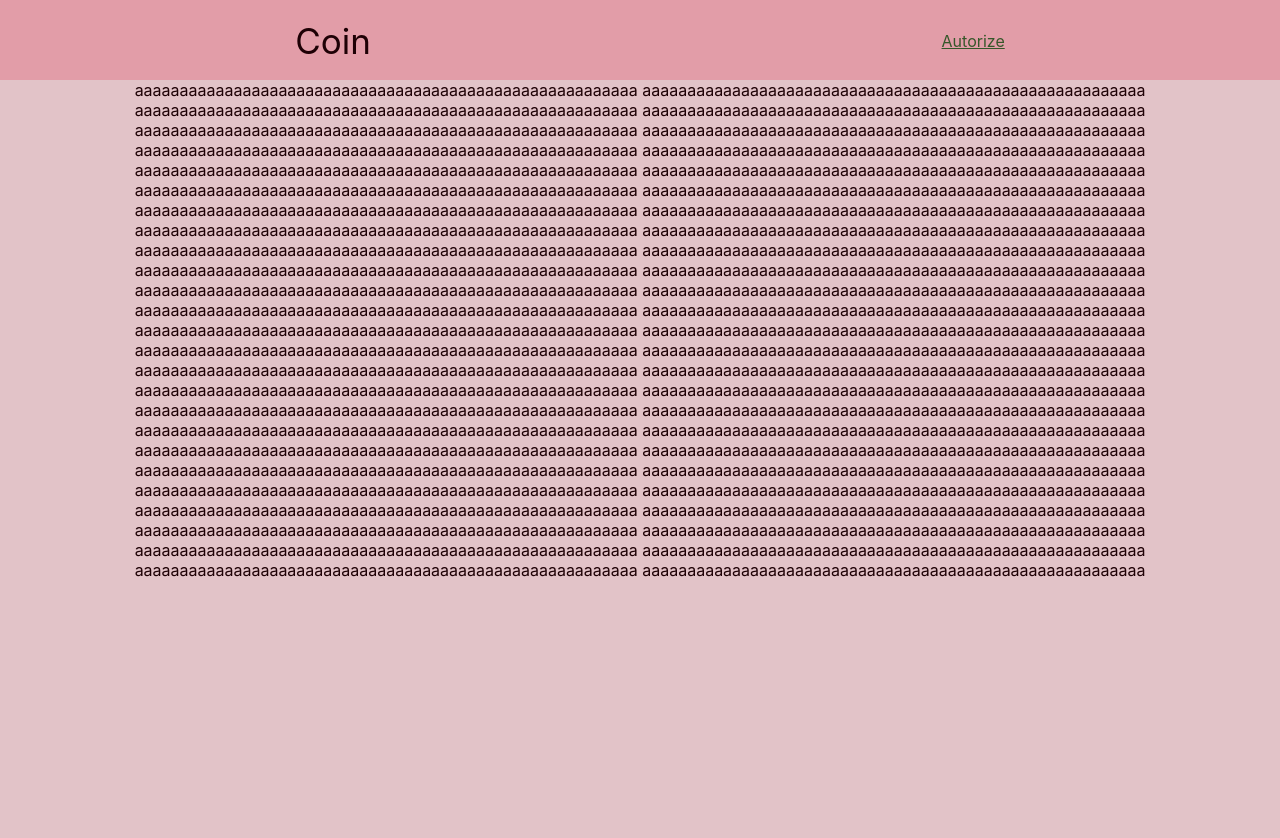
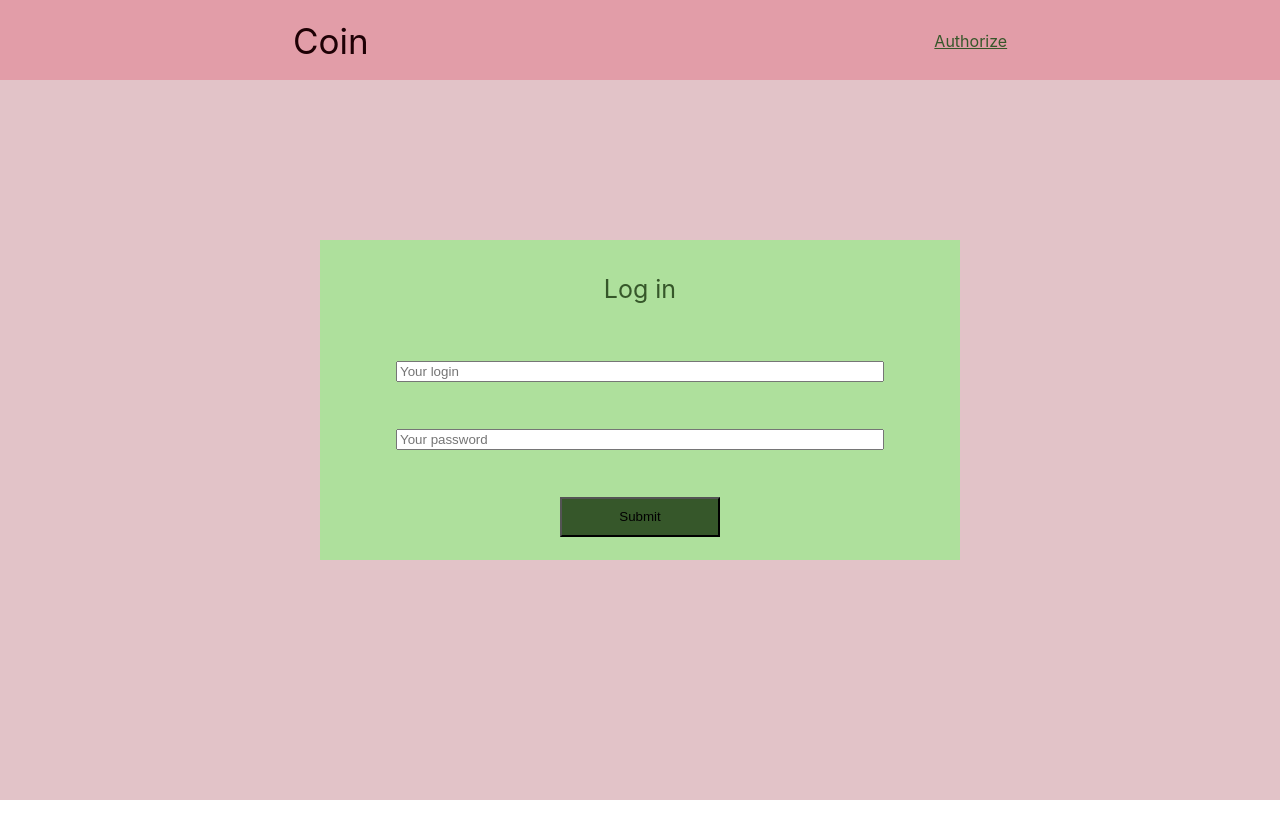
Before and after one commit to valentinnodan/testing_course, a React (Create React App) app in the folder client/: page /authorize in a window 1280 px wide. Shown: the top 838 px of the page. After the commit the page ends 800 px from the top, so only its background shows below. Built offline with nearby package versions, Linux system fonts and the light colour scheme.

Commit message:
better routing

```diff
--- a/client/package.json
+++ b/client/package.json
@@ -32,5 +32,5 @@
       "last 1 safari version"
     ]
   },
-  "proxy": "https://localhost:5000"
+  "proxy": "https://localhost:5000/api"
 }
--- /dev/null
+++ b/client/src/components/autorization/Authorization.css
@@ -0,0 +1,39 @@
+.App-form_wrapper {
+    width: 100%;
+    height: 100%;
+    display: flex;
+    justify-content: center;
+
+    /*background-color: #AEE09C;*/
+    color: #36572A;
+}
+
+.App-form {
+
+    width: 50%;
+    height: 50%;
+
+    display: flex;
+    flex-direction: column;
+    align-items: center;
+    justify-content: space-around;
+    align-self: center;
+
+    background-color: #AEE09C;
+    color: #36572A;
+}
+
+.App-form_name {
+    font-size: 25px;
+    margin: 10px;
+}
+
+.App-form_input {
+    width: 75%;
+}
+
+.App-form_submit-button {
+    width: 160px;
+    height: 40px;
+    background-color: #36572A;
+}
--- /dev/null
+++ b/client/src/components/autorization/Authorization.js
@@ -0,0 +1,30 @@
+import React from 'react';
+// import logo from './logo.svg';
+import './Authorization.css';
+
+function Authorization() {
+    return (
+        <div className='App-form_wrapper'>
+            <form className="App-form">
+                <p className="App-form_name">
+                    Log in
+                </p>
+                <input type='text'
+                       required='true'
+                       className='App-form_input'
+                       name='login'
+                       placeholder='Your login'
+                />
+                <input type='password'
+                       required='true'
+                       className='App-form_input'
+                       name='password'
+                       placeholder='Your password'
+                />
+                <input type='submit' className='App-form_submit-button'/>
+            </form>
+        </div>
+    );
+}
+
+export default Authorization;
--- a/client/src/components/autorization/Autorization.js
+++ /dev/null
@@ -1,23 +0,0 @@
-import React from 'react';
-// import logo from './logo.svg';
-// import './Autorization.css';
-
-function Autorization() {
-    return (
-        <div className="App-form">
-            <p className="App-form_name">
-                Coin
-            </p>
-            <a
-                className="App-link"
-                href="https://reactjs.org"
-                target="_blank"
-                rel="noopener noreferrer"
-            >
-                Autorize
-            </a>
-        </div>
-    );
-}
-
-export default Autorization;
--- a/client/src/components/header/Header.js
+++ b/client/src/components/header/Header.js
@@ -10,13 +10,10 @@ function Header() {
                     Coin
                 </p>
                 <Link
-                    to="/authorize"
-                    className="App-link"
-                    href="https://reactjs.org"
-                    target="_blank"
-                    rel="noopener noreferrer"
+                    to={'/authorize'}
+                    className='App-link'
                 >
-                    Autorize
+                    Authorize
                 </Link>
             </header>
     );
--- a/client/src/components/routes/Routes.js
+++ b/client/src/components/routes/Routes.js
@@ -1,6 +1,6 @@
 import React from 'react';
 import {Route, Router, Switch} from "react-router-dom";
-import Authorization from "../autorization/Autorization";
+import Authorization from "../autorization/Authorization";
 import Home from "../home/Home";
 
 function Routes() {
@@ -8,7 +8,7 @@ function Routes() {
         <main>
             <Switch>
                 <Route exact path='/' component={Home} />
-                <Route exact path='/authorize' component={Authorization} />
+                <Route path='/authorize' component={Authorization} />
             </Switch>
         </main>
     );
--- a/client/src/index.js
+++ b/client/src/index.js
@@ -6,9 +6,9 @@ import App from './App';
 import * as serviceWorker from './serviceWorker';
 
 ReactDOM.render(
-  <HashRouter>
+  <BrowserRouter>
     <App />
-  </HashRouter>,
+  </BrowserRouter>,
   document.getElementById('root')
 );
 
```
Also changed, not shown: 1 other file (tests, documents, lock files or other folders).
